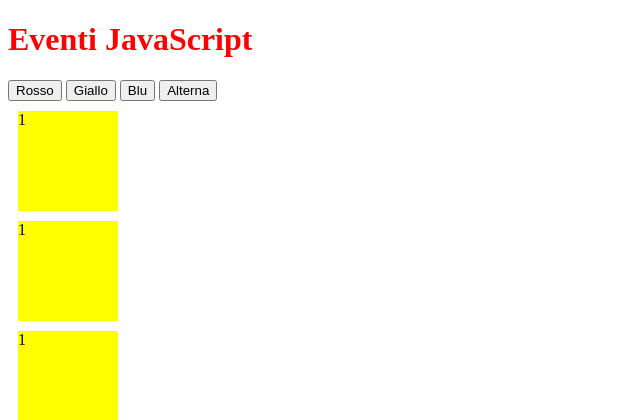
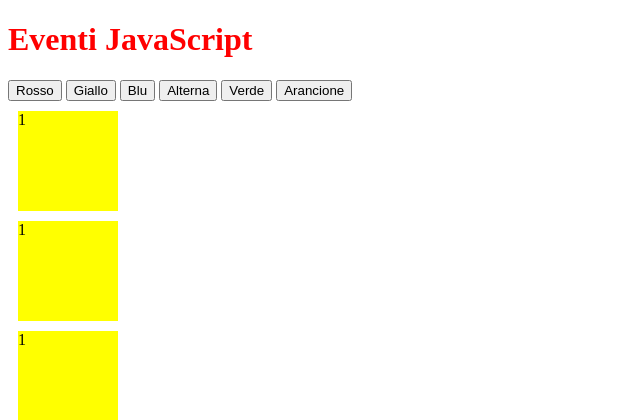
Before and after one commit to MiSKuAndre/CescotconCamilla, a PHP site: page / in a window 1280 px wide. Shown: the top 420 px of the page, without its empty margins (0-640 px from the left). Run offline with PHP 8.4, Linux system fonts and the light colour scheme.

Commit message:
aggiunto arancione e verde

```diff
--- a/Events/index.php
+++ b/Events/index.php
@@ -19,7 +19,8 @@ require_once("../libreria/libreria.php");
     <button id="Giallo">Giallo</button>
     <button id="Blu">Blu</button>
     <button id="Alterna">Alterna</button>
-
+    <button id="Verde">Verde</button>
+    <button id="Arancione">Arancione</button>
 
 <?php
     $numerodiv = 6;
```
